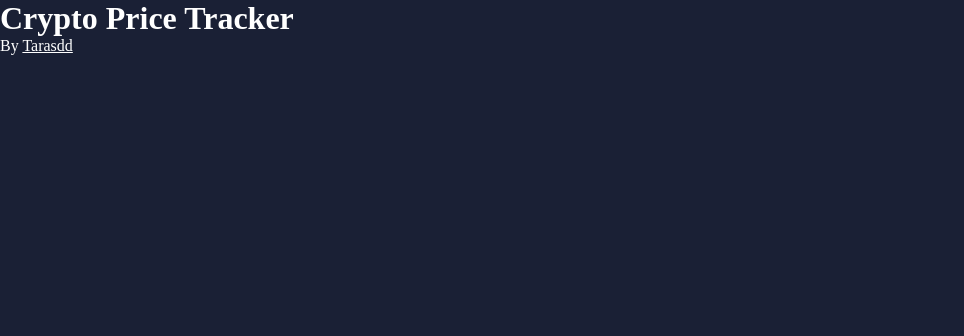
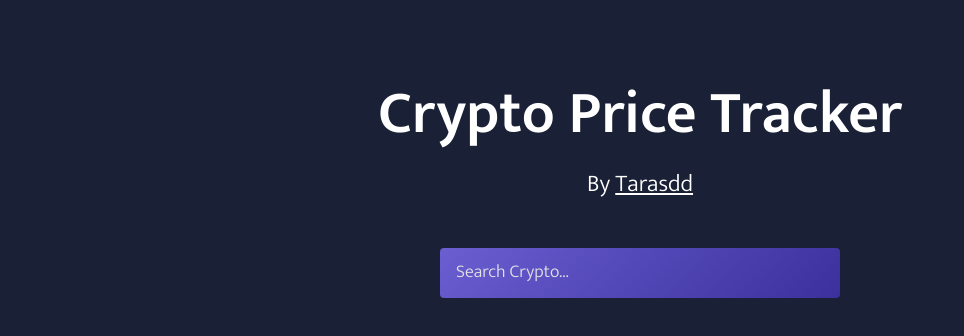
Before and after one commit to Tarasdd/Crypro_Price_Tracker, a React (Create React App) app: page / in a window 1280 px wide. Shown: the top 336 px of the page, without its empty margins (0-964 px from the left). Built offline with nearby package versions, Linux system fonts and the light colour scheme.

Commit message:
added title part on main page

```diff
--- a/package.json
+++ b/package.json
@@ -11,6 +11,7 @@
     "react-dom": "^18.2.0",
     "react-router-dom": "^6.21.3",
     "react-scripts": "5.0.1",
+    "sass": "^1.70.0",
     "web-vitals": "^2.1.4"
   },
   "scripts": {
--- a/src/App.css
+++ b/src/App.css
@@ -1,7 +1,10 @@
+@import url('https://fonts.googleapis.com/css2?family=Mukta:wght@300;400;500;600;700&display=swap');
+
 * {
   box-sizing: border-box;
   margin: 0;
   padding: 0;
   background-color: #1a2035;
   color: #fff;
+  font-family: 'Mukta', sans-serif;
 }
--- /dev/null
+++ b/src/components/Input/Input.css
@@ -0,0 +1,29 @@
+.input-container {
+
+}
+
+.input-field {
+  padding-left: 16px;
+  width: 400px;
+  height: 50px;
+  border-radius: 4px;
+  border: none;
+  background-image: linear-gradient(
+    -225deg,
+    rgb(106, 94, 209),
+    rgb(59, 48, 156)
+  );
+
+  color: #87858b;
+}
+
+.input-field:focus {
+  outline: none;
+}
+
+.input-field::placeholder {
+  color: #e2e2e2;
+  font-size: 18px;
+font-style: normal;
+font-weight: 300;
+}
--- /dev/null
+++ b/src/components/Input/index.js
@@ -0,0 +1,24 @@
+import React, { useState } from "react";
+import "../Input/Input.css"
+
+const Input = () => {
+  const [inputValue, setInputValue] = useState("");
+
+  const handleInputChange = (e) => {
+    setInputValue(e.target.value);
+  };
+
+  return (
+    <div className="input-container">
+      <input
+        className="input-field"
+        type="text"
+        value={inputValue}
+        onChange={handleInputChange}
+        placeholder="Search Crypto..."
+      />
+    </div>
+  )
+};
+
+export default Input;
--- /dev/null
+++ b/src/pages/MainPage/MainPageTitle/MainPageTitle.module.scss
@@ -0,0 +1,29 @@
+.main_page {
+  display: flex;
+  justify-content: center;
+
+  .container {
+    width: 80%;
+    display: flex;
+    justify-content: center;
+
+    .title_block {
+      margin-top: 4rem;
+      display: flex;
+      flex-direction: column;
+      align-items: center;
+
+      h1 {
+        font-size: 60px;
+        font-weight: 600;
+      }
+
+      p {
+        font-size: 24px;
+        font-style: normal;
+        font-weight: 300;
+        margin-bottom: 44px;
+      }
+    }
+  }
+}
--- a/src/pages/MainPage/index.js
+++ b/src/pages/MainPage/MainPageTitle/index.js
@@ -1,12 +1,14 @@
 import React from "react";
+import Input from "../../../components/Input";
+import classes from "./MainPageTitle.module.scss"
 
-const MainPage = () => {
+const MainPageTitle = () => {
   console.log("MainPage is rendered!");
 
   return (
-    <div>
-      <div className="container">
-        <div className="title_block">
+    <div className={classes.main_page}>
+      <div className={classes.container}>
+        <div className={classes.title_block}>
           <h1>Crypto Price Tracker</h1>
           <p>
             <span>By </span>
@@ -18,10 +20,11 @@ const MainPage = () => {
               Tarasdd
             </a>
           </p>
+          <Input />
         </div>
       </div>
     </div>
   );
 };
 
-export default MainPage;
+export default MainPageTitle;
--- a/src/routes.js
+++ b/src/routes.js
@@ -1,4 +1,4 @@
-import MainPage from "./pages/MainPage/index.js";
+import MainPage from "./pages/MainPage/MainPageTitle/index.js";
 
 export const publicRoutes = [
   {
```
Also changed, not shown: src/pages/MainPage/MainPage.js (added, +13 -0 lines), 1 other file (tests, documents, lock files or other folders).
